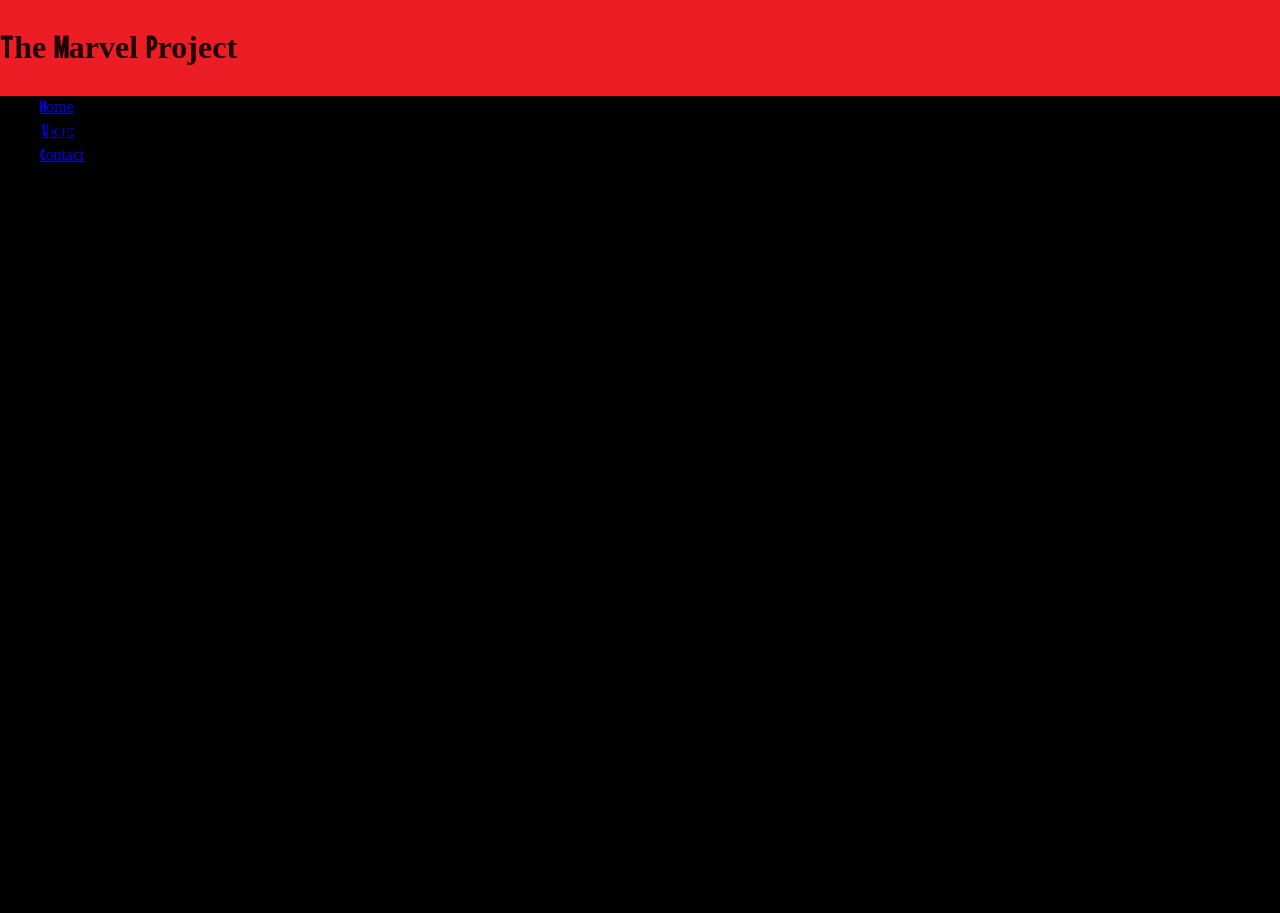
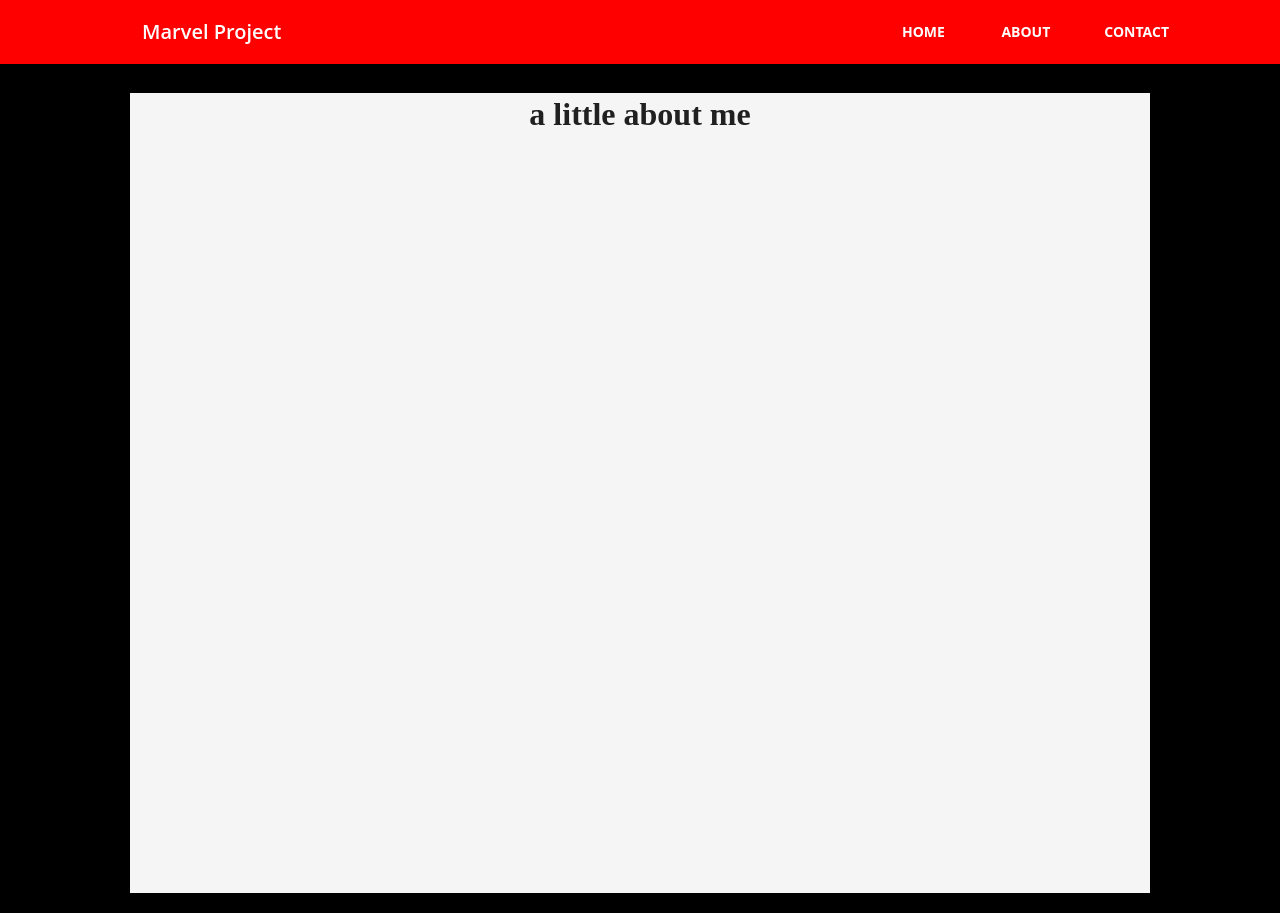
Before and after one commit to DECAB149/marvel-project, a React (Create React App) app: page /about in a window 1280 px wide. Before the commit the page ends 800 px from the top, so only its background shows below. Built offline with nearby package versions, Linux system fonts and the light colour scheme.

Commit message:
material work

```diff
--- a/src/App.js
+++ b/src/App.js
@@ -1,6 +1,6 @@
 import React from 'react';
 import { BrowserRouter, Route } from 'react-router-dom';
-import Header from './Components/Header';
+import Header2 from './Components/Header2';
 import './App.css';
 import Home from './Components/Pages/Home';
 import AboutSec from './Components/Pages/AboutPage';
@@ -11,7 +11,7 @@
   return (
 <BrowserRouter>
       <div className="App">
-        <Header />
+        <Header2 />
         <Route exact path='/' component={Home} />
         <Route path='/about' component={AboutSec} />
       </div>
--- a/src/Components/Header.js
+++ b/src/Components/Header.js
@@ -1,27 +1,32 @@
 import React from 'react';
 import Typography from '@material-ui/core/Typography';
-import { BrowserRouter, Link } from 'react-router-dom';
+import { Link } from 'react-router-dom';
+import Grid from '@material-ui/core/Grid';
+import Container from '@material-ui/core/Container';
+
 
 
 export default function Header() {
     return (
         <div className='marvelHeader'>
-                <Typography component="div"  style={{ backgroundColor: '#EC1D24', height: '12vh', paddingTop: '5px' }}>
-                    <h1>The Marvel Project</h1>
+            <Typography component="div"  style={{ backgroundColor: '#EC1D24', height: '12vh', paddingTop: '5px' }}>
+                <Grid container spacing={2} >
+                    <Container maxWidth='md'>
+                        <Grid item xs={0}>
+                            <h1>The Marvel Project</h1>
+                        </Grid>
 
-                    <div>
-                        <nav className='navWrapper'>
-                            <div className='container'>
-                                <ul className='rightNav'>
+
+                        <Grid item xs={2}>
+                                <ul>
                                     <li><Link to='/'>Home</Link></li>
                                     <li><Link to='/about'>About</Link></li>
                                     <li><Link to='/contact'>Contact</Link></li>
                                 </ul>
-                            </div>
-                        </nav>
-                    </div>
-                </Typography>
-
+                        </Grid>
+                    </Container>
+                </Grid>
+            </Typography>
         </div>
     );
 }
--- /dev/null
+++ b/src/Components/Header2.js
@@ -0,0 +1,92 @@
+import React from 'react';
+import { AppBar, Toolbar, Typography, makeStyles, Button } from '@material-ui/core';
+import { Link as RouterLink } from 'react-router-dom';
+
+
+const headersData = [
+    {
+      label: "Home",
+      href: "/",
+    },
+    {
+      label: "About",
+      href: "/about",
+    },
+    {
+      label: "Contact",
+      href: "/contact",
+    },
+  ];
+
+  const useStyles = makeStyles(() => ({
+    header: {
+       backgroundColor: "red",
+       paddingRight: "79px",
+       paddingLeft: "118px",
+    },
+
+    logo: {
+      fontFamily: "Open Sans, sans-serif",
+      fontWeight: 600,
+      color: "#FFFEFE",
+      textAlign: "left",
+    },
+
+    menuButton: {
+      fontFamily: "Open Sans, sans-serif",
+      fontWeight: 700,
+      size: "18px",
+      marginLeft: "38px",
+   },
+
+    toolbar: {
+      display: "flex",
+      justifyContent: "space-between",
+    },
+ }));
+
+export default function Header2() {
+
+    const { header, logo, menuButton, toolbar } = useStyles();
+
+    const displayDesktop = () => {
+      return (
+      <Toolbar className={toolbar}>
+        {MarvelProjectLogo}
+        <div>{getMenuButtons()}</div>
+        </Toolbar>
+      );
+    };
+
+    const MarvelProjectLogo = (
+        <Typography variant="h6" component="h1" className={logo}>
+          Marvel Project
+        </Typography>
+      );
+
+      const getMenuButtons = () => {
+        return headersData.map(({ label, href }) => {
+          return (
+            <Button
+              {...{
+                key: label,
+                color: "inherit",
+                to: href,
+                component: RouterLink,
+                className: menuButton
+              }}
+            >
+              {label}
+            </Button>
+          );
+        });
+      };
+
+    return (
+        <Toolbar>
+            <header>
+              <AppBar className={header}>{displayDesktop()}</AppBar>
+            </header>
+        </Toolbar>
+      );
+    }
--- a/src/Components/Pages/AboutPage.js
+++ b/src/Components/Pages/AboutPage.js
@@ -1,11 +1,13 @@
 import React from 'react';
-import { Link, NavLink } from 'react-router-dom'
+import { Typography, Container } from '@material-ui/core/';
 
 export default function AboutSec() {
 
     return(
-        <div>
-            <h1>a little about me</h1>
+        <div className='pageContents'>
+            <Typography component="div" align="center" style={{ backgroundColor: '#f5f5f5', height: '100vh',  }}>
+                <h1>a little about me</h1>
+            </Typography>
         </div>
     );
 }
```
Also changed, not shown: src/Components/Pages/Home.js (indentation only).
